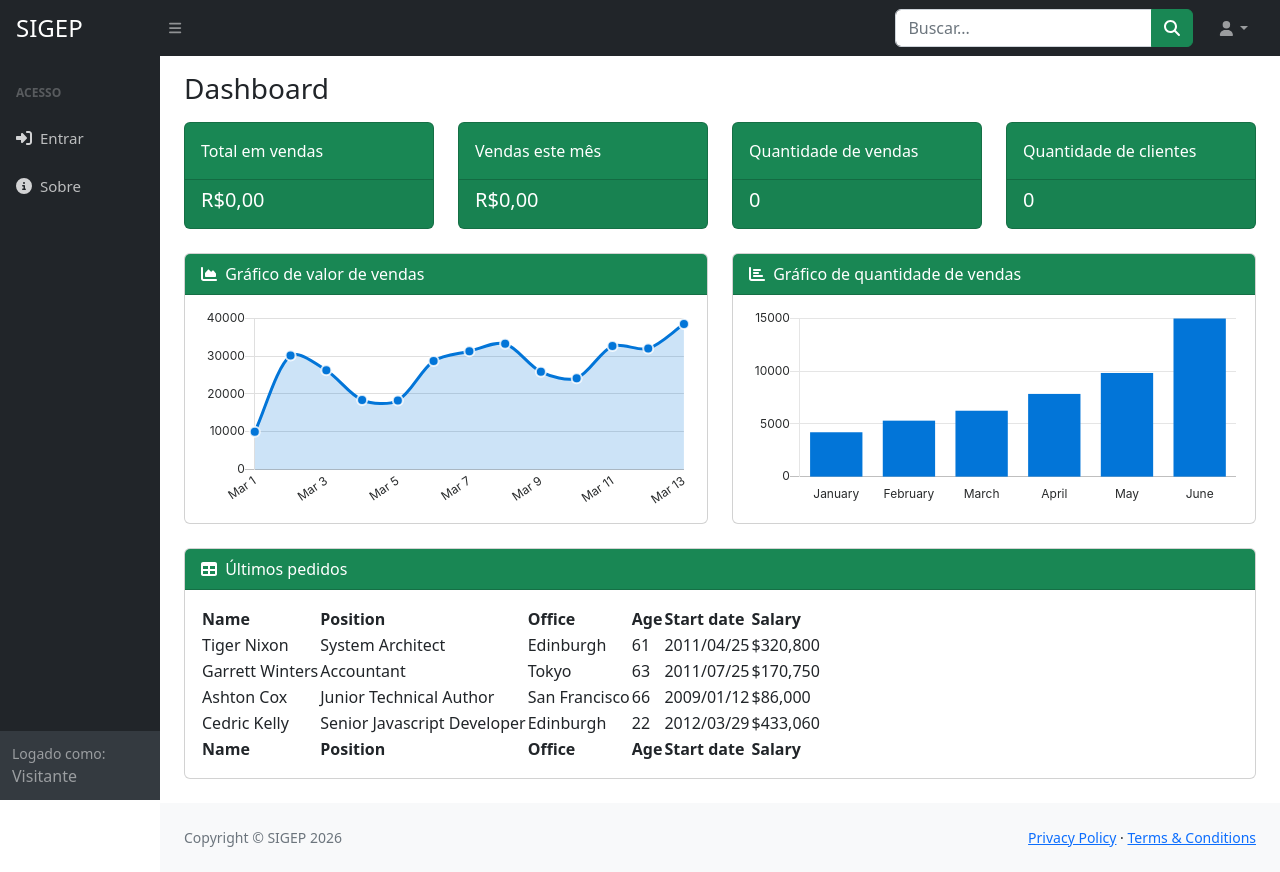
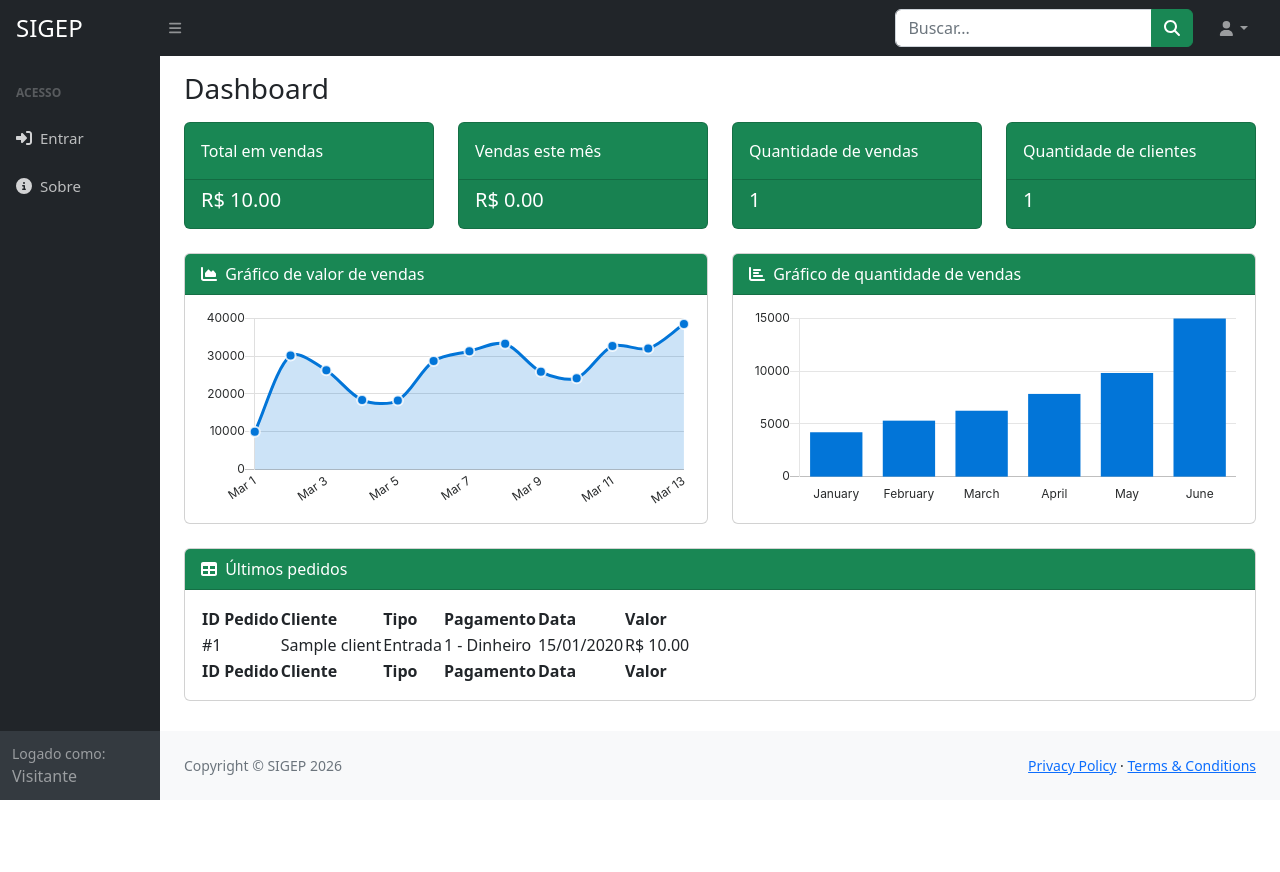
Before and after one commit to RomuloJB/SIGEP, a Django app: page / in a window 1280 px wide. After the commit the page ends 800 px from the top, so only its background shows below. Run offline with Django 5.2, Linux system fonts and the light colour scheme; tables that the repository leaves empty hold one stand-in row (values such as "Sample post"); some libraries are stand-ins or nearby versions.

Commit message:
update | tornando cards do dashboard funcionais

```diff
--- a/website/templates/website/model.html
+++ b/website/templates/website/model.html
@@ -122,7 +122,8 @@
                                 <div class="card bg-success text-white mb-4">
                                     <div class="card-body">Total em vendas</div>
                                     <div class="card-footer d-flex align-items-center justify-content-between">
-                                        <h1 class="small text-white stretched-link" style="font-size: 1.25rem;">R$0,00</h1>
+                                        <!-- Alterado: Usamos a variável {{ total_vendas }} com formatação de float -->
+                                        <h1 class="small text-white stretched-link" style="font-size: 1.25rem;">R$ {{ total_vendas|floatformat:2 }}</h1>
                                     </div>
                                 </div>
                             </div>
@@ -130,7 +131,8 @@
                                 <div class="card bg-success text-white mb-4">
                                     <div class="card-body">Vendas este mês</div>
                                     <div class="card-footer d-flex align-items-center justify-content-between">
-                                        <h1 class="small text-white stretched-link" style="font-size: 1.25rem;">R$0,00</h1>
+                                        <!-- Alterado -->
+                                        <h1 class="small text-white stretched-link" style="font-size: 1.25rem;">R$ {{ vendas_mes|floatformat:2 }}</h1>
                                     </div>
                                 </div>
                             </div>
@@ -138,7 +140,8 @@
                                 <div class="card bg-success text-white mb-4">
                                     <div class="card-body">Quantidade de vendas</div>
                                     <div class="card-footer d-flex align-items-center justify-content-between">
-                                        <h1 class="small text-white stretched-link" style="font-size: 1.25rem;">0</h1>
+                                        <!-- Alterado -->
+                                        <h1 class="small text-white stretched-link" style="font-size: 1.25rem;">{{ qtd_vendas }}</h1>
                                     </div>
                                 </div>
                             </div>
@@ -146,7 +149,8 @@
                                 <div class="card bg-success text-white mb-4">
                                     <div class="card-body">Quantidade de clientes</div>
                                     <div class="card-footer d-flex align-items-center justify-content-between">
-                                        <h1 class="small text-white stretched-link" style="font-size: 1.25rem;">0</h1>
+                                        <!-- Alterado -->
+                                        <h1 class="small text-white stretched-link" style="font-size: 1.25rem;">{{ qtd_clientes }}</h1>
                                     </div>
                                 </div>
                             </div>
@@ -180,57 +184,39 @@
                                 <table id="datatablesSimple">
                                     <thead>
                                         <tr>
-                                            <th>Name</th>
-                                            <th>Position</th>
-                                            <th>Office</th>
-                                            <th>Age</th>
-                                            <th>Start date</th>
-                                            <th>Salary</th>
+                                            <th>ID Pedido</th>
+                                            <th>Cliente</th>
+                                            <th>Tipo</th>
+                                            <th>Pagamento</th>
+                                            <th>Data</th>
+                                            <th>Valor</th>
                                         </tr>
                                     </thead>
                                     <tfoot>
                                         <tr>
-                                            <th>Name</th>
-                                            <th>Position</th>
-                                            <th>Office</th>
-                                            <th>Age</th>
-                                            <th>Start date</th>
-                                            <th>Salary</th>
+                                            <th>ID Pedido</th>
+                                            <th>Cliente</th>
+                                            <th>Tipo</th>
+                                            <th>Pagamento</th>
+                                            <th>Data</th>
+                                            <th>Valor</th>
                                         </tr>
                                     </tfoot>
                                     <tbody>
+                                        {% for pedido in ultimos_pedidos %}
                                         <tr>
-                                            <td>Tiger Nixon</td>
-                                            <td>System Architect</td>
-                                            <td>Edinburgh</td>
-                                            <td>61</td>
-                                            <td>2011/04/25</td>
-                                            <td>$320,800</td>
+                                            <td>#{{ pedido.id }}</td>
+                                            <td>{{ pedido.client.name|default:"Excluído/Não associado" }}</td>
+                                            <td>{{ pedido.get_type_display }}</td>
+                                            <td>{{ pedido.get_payment_method_display }}</td>
+                                            <td>{{ pedido.created_at|date:"d/m/Y" }}</td>
+                                            <td>R$ {{ pedido.total_value|floatformat:2 }}</td>
                                         </tr>
+                                        {% empty %}
                                         <tr>
-                                            <td>Garrett Winters</td>
-                                            <td>Accountant</td>
-                                            <td>Tokyo</td>
-                                            <td>63</td>
-                                            <td>2011/07/25</td>
-                                            <td>$170,750</td>
+                                            <td colspan="6" class="text-center">Nenhum pedido realizado ainda.</td>
                                         </tr>
-                                        <tr>
-                                            <td>Ashton Cox</td>
-                                            <td>Junior Technical Author</td>
-                                            <td>San Francisco</td>
-                                            <td>66</td>
-                                            <td>2009/01/12</td>
-                                            <td>$86,000</td>
-                                        </tr>
-                                        <tr>
-                                            <td>Cedric Kelly</td>
-                                            <td>Senior Javascript Developer</td>
-                                            <td>Edinburgh</td>
-                                            <td>22</td>
-                                            <td>2012/03/29</td>
-                                            <td>$433,060</td>
-                                        </tr>
+                                        {% endfor %}
                                     </tbody>
                                 </table>
                             </div>
--- a/website/views.py
+++ b/website/views.py
@@ -1,21 +1,41 @@
 from django.views.generic import TemplateView
-from django.contrib.auth.views import LoginView, LogoutView
-
+from django.db.models import Sum
+from django.utils import timezone
+from cadastros.models import Order, Client
 
 class IndexView(TemplateView):
     template_name = "website/model.html"
 
 
-# class UserLoginView(LoginView):
-#     template_name = "website/startbootstrap-sigep/login.html"
-#     redirect_authenticated_user = True
+    def get_context_data(self, **kwargs):
+        context = super().get_context_data(**kwargs)
 
+        # 1. Total em vendas
+        total_vendas = Order.objects.aggregate(total=Sum('total_value'))['total'] or 0
 
-# class UserLogoutView(LogoutView):
-#     template_name = "website/startbootstrap-sigep/logout.html"
+        # 2. Vendas neste mês
+        hoje = timezone.now()
+        vendas_mes = Order.objects.filter(
+            created_at__year=hoje.year,
+            created_at__month=hoje.month
+        ).aggregate(total=Sum('total_value'))['total'] or 0
 
-#     def get_next_page(self):
-#         return None
+        # 3. Quantidade de vendas (total de pedidos)
+        qtd_vendas = Order.objects.count()
+
+        # 4. Quantidade de clientes
+        qtd_clientes = Client.objects.count()
+
+        # Extra: Pega os últimos 10 pedidos para preencher aquela tabela do final
+        ultimos_pedidos = Order.objects.select_related('client').order_by('-created_at')[:10]
+
+        context['total_vendas'] = total_vendas
+        context['vendas_mes'] = vendas_mes
+        context['qtd_vendas'] = qtd_vendas
+        context['qtd_clientes'] = qtd_clientes
+        context['ultimos_pedidos'] = ultimos_pedidos
+
+        return context
 
 class ContactView(TemplateView):
     template_name = "website/contact.html"
```
